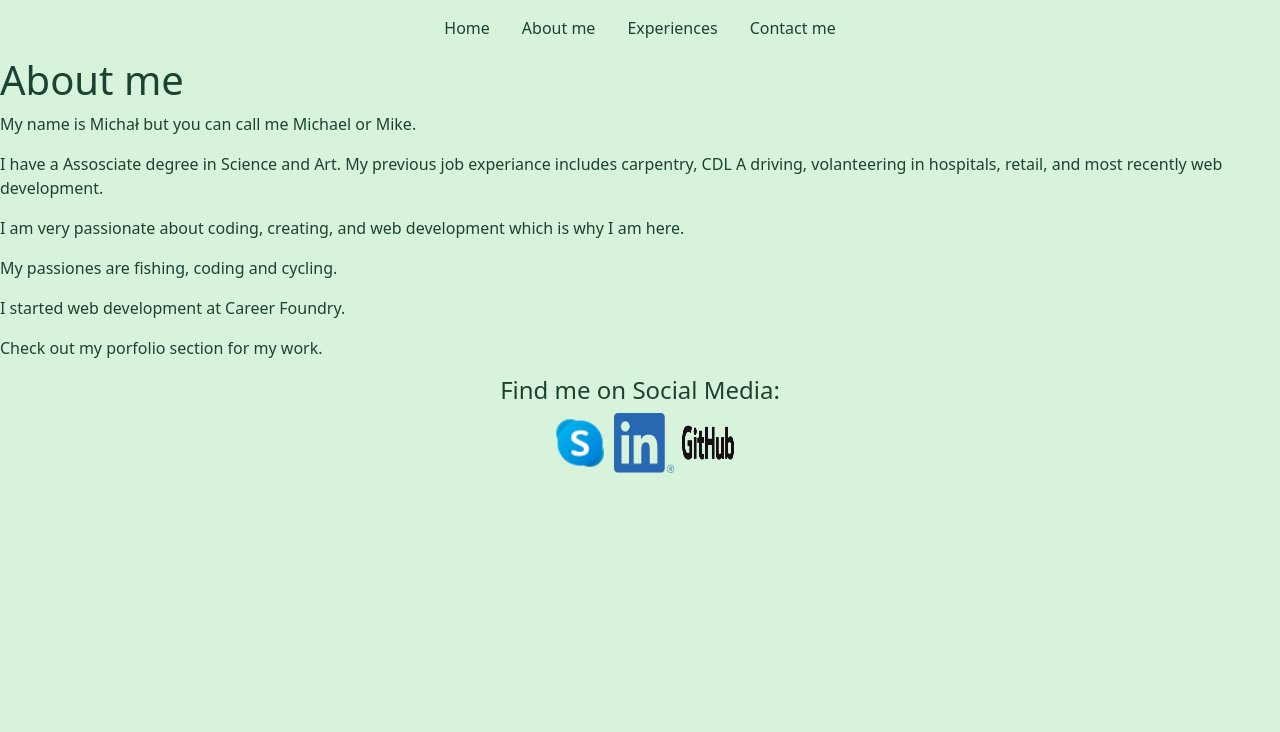
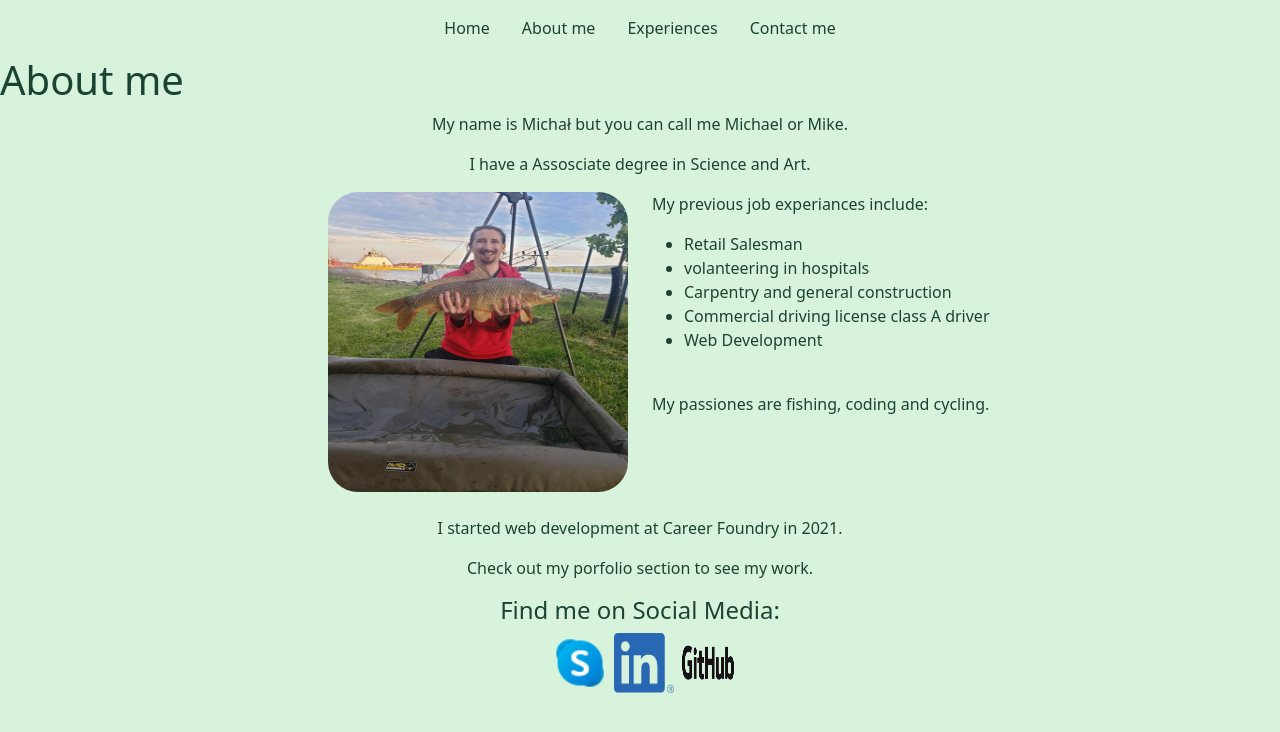
Before and after one commit to MikeD501/Review-practice-portfolio-2, a plain HTML site: page about.html in a window 1280 px wide. Drawn offline with nearby package versions, Linux system fonts and the light colour scheme.

Commit message:
css and image update
added fishing image and styled the content of about me page

```diff
--- a/about.html
+++ b/about.html
@@ -47,19 +47,38 @@
             </div>
         </div>
 
-        <div class="row">
+        <div class="row text-center">
             <div class="col">
                 <p> My name is Micha&#322; but you can call me Michael or Mike. </p>
-                <p> I have a Assosciate degree in Science and Art. My previous job experiance includes carpentry, CDL A driving, volanteering in hospitals, retail, and most recently web development. </p>
-                <p> I am very passionate about coding, creating, and web development which is why I am here.</p>
+                <p> I have a Assosciate degree in Science and Art. </p>
+            </div>
+        </div>
+
+        <div class="row">
+
+            <div class="col fishingImg">
+                <img src="images/fishing.png">
+            </div>
+
+            <div class="col expList">
+                <p> My previous job experiances include:
+                    <ul>
+                        <li> Retail Salesman </li>
+                        <li> volanteering in hospitals </li>
+                        <li> Carpentry and general construction </li>
+                        <li> Commercial driving license class A driver </li>
+                        <li> Web Development </li>
+                    </ul>
+            <br />
                 <p> My passiones are fishing, coding and cycling. </p>
             </div>
         </div>
 
-        <div class="row">
+        <br />
+        <div class="row text-center">
             <div class="col">
-                <p> I started web development at Career Foundry. </p>
-                <p> Check out my porfolio section for my work. </p>
+                <p> I started web development at Career Foundry in 2021. </p>
+                <p> Check out my porfolio section to see my work. </p>
             </div>
         </div>
 
--- a/css/styles.css
+++ b/css/styles.css
@@ -41,3 +41,13 @@ body {
     width: 60px;
     height: 60px;
 }
+/*index above */
+
+/* about me page below */
+
+.fishingImg img {
+    width: 300px;
+    height: 300px;
+    float: right;
+    border-radius: 10%;
+}
```
Also changed, not shown: images/fishing.png (added), 1 other file.
